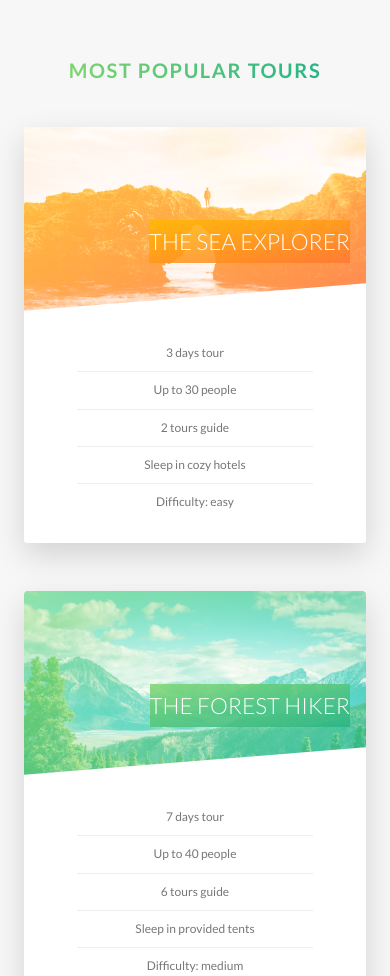
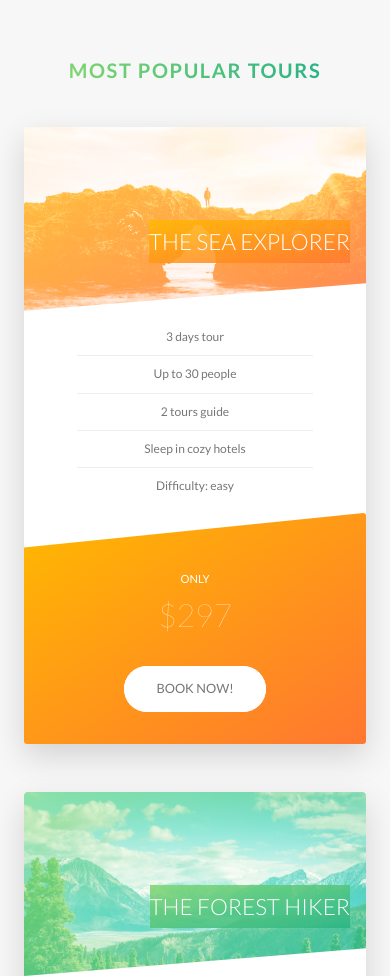
Before and after one commit to yurisokolovicz/Natours, a website: page Natours/index.html in a window 390 px wide. Shown: the part 2500-3476 px from the top of the page. Drawn offline with Linux system fonts and the light colour scheme.

Commit message:
media query card section

```diff
--- a/Natours/sass/components/_card.scss
+++ b/Natours/sass/components/_card.scss
@@ -7,7 +7,7 @@
 
   &__side {
     height: 52rem;
-        transition: all .8s ease;
+    transition: all 0.8s ease;
     position: absolute;
     top: 0;
     left: 0;
@@ -15,7 +15,7 @@
     backface-visibility: hidden; // Hide the back part of an element.
     border-radius: 3px;
     overflow: hidden; // for th border-radius bee apllied also in the image.
-        box-shadow: 0 1.5rem 4rem rgba($color-black, .15);
+    box-shadow: 0 1.5rem 4rem rgba($color-black, 0.15);
 
     &--front {
       background-color: $color-white;
@@ -25,18 +25,29 @@
       transform: rotateY(-180deg);
 
       &-1 {
-                background-image: linear-gradient(to right bottom, $color-secondary-light, $color-secondary-dark);
+        background-image: linear-gradient(
+          to right bottom,
+          $color-secondary-light,
+          $color-secondary-dark
+        );
       }
 
       &-2 {
-                background-image: linear-gradient(to right bottom, $color-primary-light, $color-primary-dark);
+        background-image: linear-gradient(
+          to right bottom,
+          $color-primary-light,
+          $color-primary-dark
+        );
       }
 
       &-3 {
-                background-image: linear-gradient(to right bottom, $color-tertiary-light, $color-tertiary-dark);
+        background-image: linear-gradient(
+          to right bottom,
+          $color-tertiary-light,
+          $color-tertiary-dark
+        );
       }
     }
-
   }
 
   &:hover &__side--front {
@@ -52,23 +63,45 @@
     background-size: cover;
     height: 23rem;
     background-blend-mode: screen;
-        -webkit-clip-path: polygon(0 0, 100% 0, 100% 85%, 0 100%); //para funcionar no mozila, firefox.
-        clip-path: polygon(0 0, 100% 0, 100% 85%, 0 100%); //usar sempre apos o -webkit
+    -webkit-clip-path: polygon(
+      0 0,
+      100% 0,
+      100% 85%,
+      0 100%
+    ); //para funcionar no mozila, firefox.
+    clip-path: polygon(
+      0 0,
+      100% 0,
+      100% 85%,
+      0 100%
+    ); //usar sempre apos o -webkit
     border-top-left-radius: 3px;
     border-top-right-radius: 3px;
 
     &--1 {
-            background-image: linear-gradient(to right bottom, $color-secondary-light, $color-secondary-dark),
+      background-image: linear-gradient(
+          to right bottom,
+          $color-secondary-light,
+          $color-secondary-dark
+        ),
         url(../img/nat-5.jpg);
     }
 
     &--2 {
-            background-image: linear-gradient(to right bottom, $color-primary-light, $color-primary-dark),
+      background-image: linear-gradient(
+          to right bottom,
+          $color-primary-light,
+          $color-primary-dark
+        ),
         url(../img/nat-6.jpg);
     }
 
     &--3 {
-            background-image: linear-gradient(to right bottom, $color-tertiary-light, $color-tertiary-dark),
+      background-image: linear-gradient(
+          to right bottom,
+          $color-tertiary-light,
+          $color-tertiary-dark
+        ),
         url(../img/nat-7.jpg);
     }
   }
@@ -88,19 +121,30 @@
   &__heading-span {
     padding: 1rem 0;
     -webkit-box-decoration-break: clone;
-        ;
     box-decoration-break: clone;
 
     &--1 {
-            background-image: linear-gradient(to right bottom, rgba($color-secondary-light, .85), rgba($color-secondary-dark, .85));
+      background-image: linear-gradient(
+        to right bottom,
+        rgba($color-secondary-light, 0.85),
+        rgba($color-secondary-dark, 0.85)
+      );
     }
 
     &--2 {
-            background-image: linear-gradient(to right bottom, rgba($color-primary-light, .85), rgba($color-primary-dark, .85));
+      background-image: linear-gradient(
+        to right bottom,
+        rgba($color-primary-light, 0.85),
+        rgba($color-primary-dark, 0.85)
+      );
     }
 
     &--3 {
-            background-image: linear-gradient(to right bottom, rgba($color-tertiary-light, .85), rgba($color-tertiary-dark, .85));
+      background-image: linear-gradient(
+        to right bottom,
+        rgba($color-tertiary-light, 0.85),
+        rgba($color-tertiary-dark, 0.85)
+      );
     }
   }
 
@@ -122,7 +166,6 @@
           border-bottom: 1px solid $color-grey-light-2;
         }
       }
-
     }
   }
 
@@ -151,6 +194,53 @@
     font-size: 6rem;
     font-weight: 100;
   }
+
+  //##########################################################################
+
+  @include respond(tab-port) {
+    height: auto;
+    border-radius: 3px;
+    background-color: $color-white;
+    box-shadow: 0 1.5rem 4rem rgba($color-black, 0.15);
+
+    &__side {
+      height: auto;
+      position: relative;
+      border-radius: 3px;
+      box-shadow: none;
+
+      &--back {
+        transform: rotateY(0);
+        clip-path: polygon(0 15%, 100% 0, 100% 100%, 0 100%);
+      }
+    }
+
+    &:hover &__side--front {
+      transform: rotateY(0);
+    }
+
+    &__details {
+      padding: 1rem 3rem;
+    }
+
+    // FRONT SIDE STYLING
+    &__cta {
+      position: relative;
+      top: 0%;
+      left: 0%;
+      transform: translate(0);
+      width: 100%;
+      padding: 7rem 4rem 4rem 4rem;
+    }
+
+    &__price-box {
+      margin-bottom: 3rem;
+    }
+
+    &__price-value {
+      font-size: 4rem;
+    }
+  }
 }
 
 //when we hove the card we want the card__side to transform
```
Also changed, not shown: Natours/css/style.css. Lines whose indentation alone changed are shown as unchanged.
